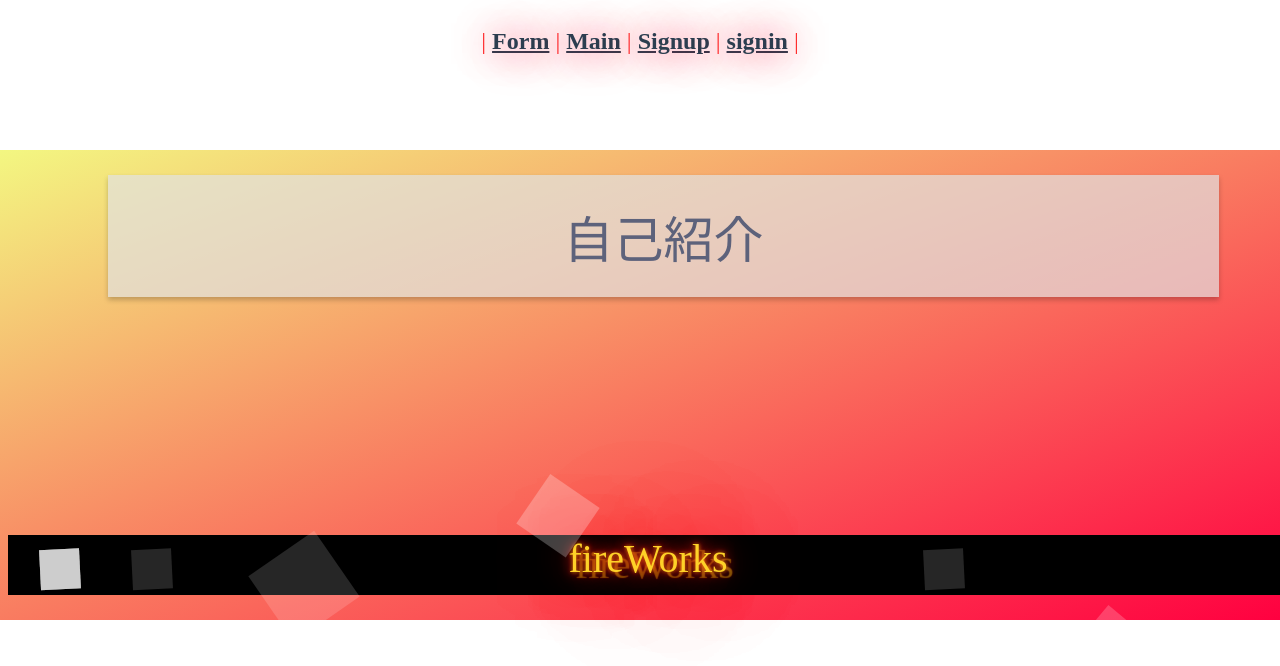
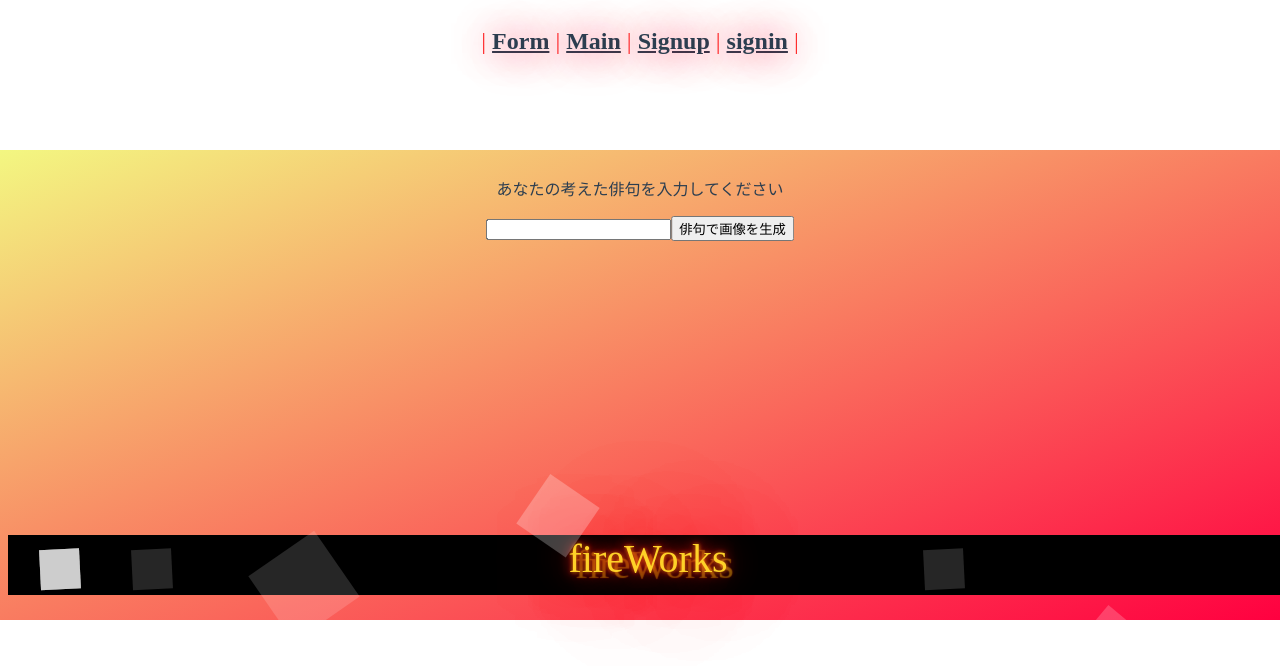
Before and after one commit to kubo-hide-kun/haiku-app, a Vue app: page /form in a window 1280 px wide. Shown: the top 666 px of the page. Built offline with nearby package versions, Linux system fonts and the light colour scheme.

Commit message:
Create basic form.vue

```diff
--- a/src/views/form.vue
+++ b/src/views/form.vue
@@ -1,27 +1,22 @@
 <template>
-
-<div class="box11">自己紹介</div>
+<div class="form">
+  <p>あなたの考えた俳句を入力してください</p>
+  <input v-model="haiku">
+  <button v-on:click="send">俳句で画像を生成</button>
+</div>
 </template>
 
 <script>
 export default {
-  name: 'from',
+  name: 'form',
 }
 </script>
 <style scoped>
-.box11{
-    padding: 0.5em 1em;
-    margin: 2em 2em 2em 2em;
-    color: #5d627b;
-    background:rgba(225,225,225,0.7);
-    box-shadow: 0 3px 5px rgba(0, 0, 0, 0.22);
-    z-index: 50;
-    position: relative;
-    height:50%;
-    width:80%;
-    font-size:50px;
+.form {
+  top: 20%;
+  left: 50%;
+  transform: translateX(-50%);
+  z-index: 60;
+  position: absolute;
 }
-
-
-
 </style>
```
